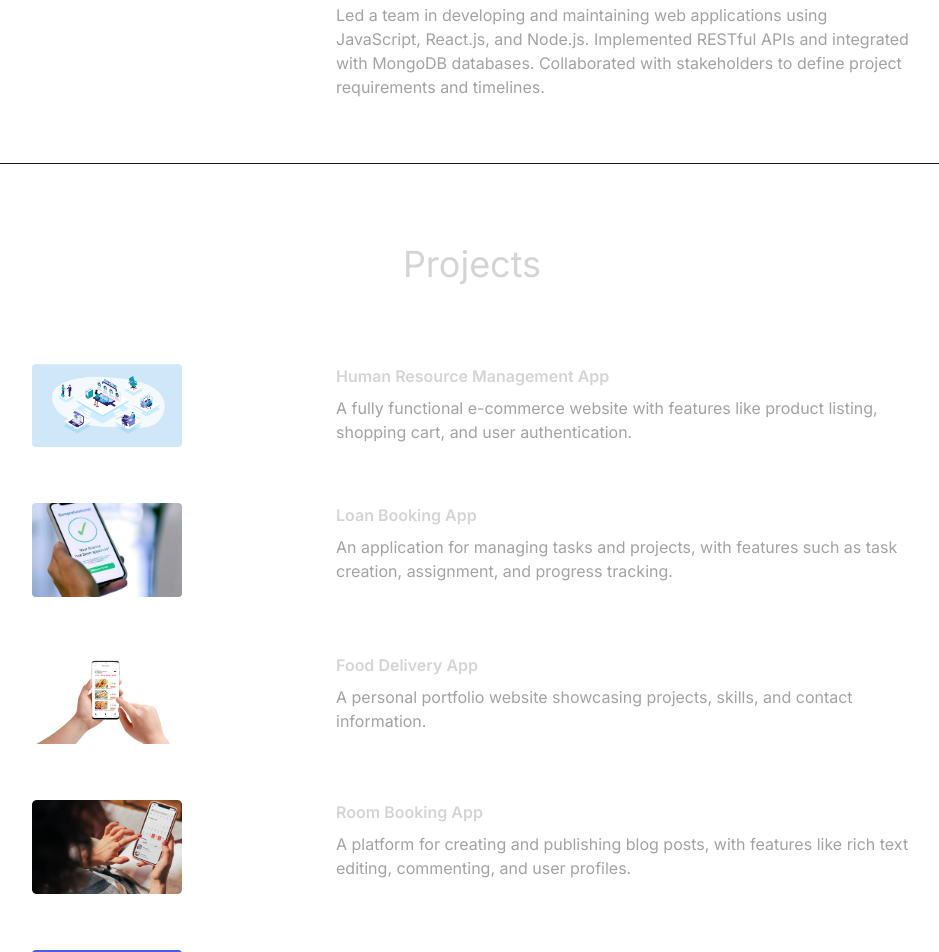
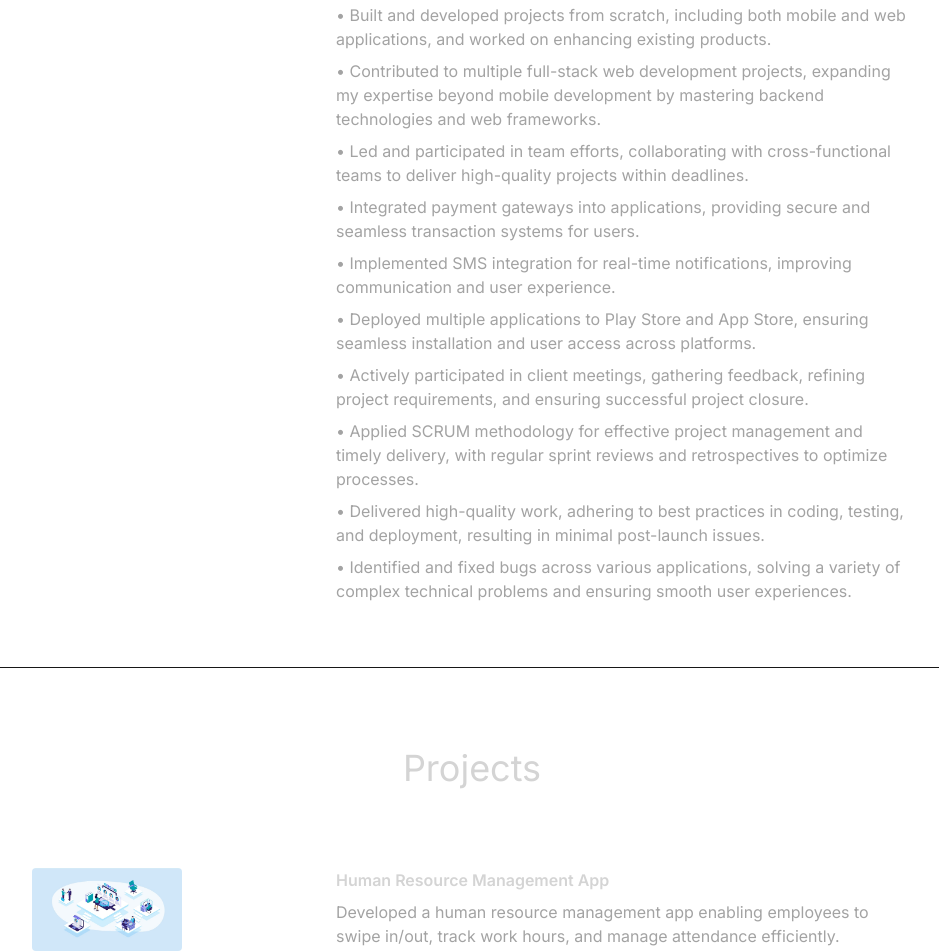
Before and after one commit to akshmohan/react_portfolio, a React (Vite) app: page / in a window 1280 px wide. Shown: the part 2260-3212 px from the top of the page, without its empty margins (168-1107 px from the left). Built offline with nearby package versions, Linux system fonts and the light colour scheme.

Commit message:
Updated the Experience and Projects section

```diff
--- a/src/components/Experience.jsx
+++ b/src/components/Experience.jsx
@@ -37,15 +37,12 @@ const Experience = () => {
                   {experience.company}
                 </span>
               </h6>
-              <p className="mb-4 text-neutral-400">{experience.description}</p>
-              {/* {experience.technologies.map((tech, index) => (
-                <span
-                  key={index}
-                  className="mr-2 mt-4 rounded bg-neutral-900 px-2 py-1 text-sm font-medium text-purple-800"
-                >
-                  {tech}
-                </span>
-              ))} */}
+              {/* <p className="mb-4 text-neutral-400">{experience.description}</p> */}
+              <div className="mb-4 text-neutral-400">
+                {experience.description.split('•').map((item, index) => (
+                  item.trim() && <p key={index} className="mb-2">• {item.trim()}</p>
+                ))}
+              </div>
             </motion.div>
           </div>
         ))}
--- a/src/constants/index.js
+++ b/src/constants/index.js
@@ -18,7 +18,25 @@ export const EXPERIENCES = [
     year: "September 2023 - Present",
     role: "Software Engineer",
     company: "Kawika Technologies Pvt.Ltd.",
-    description: `Led a team in developing and maintaining web applications using JavaScript, React.js, and Node.js. Implemented RESTful APIs and integrated with MongoDB databases. Collaborated with stakeholders to define project requirements and timelines.`,
+    description: `•	Built and developed projects from scratch, including both mobile and web applications, and worked on enhancing existing products.
+
+	•	Contributed to multiple full-stack web development projects, expanding my expertise beyond mobile development by mastering backend technologies and web frameworks.
+
+	•	Led and participated in team efforts, collaborating with cross-functional teams to deliver high-quality projects within deadlines.
+
+	•	Integrated payment gateways into applications, providing secure and seamless transaction systems for users.
+
+	•	Implemented SMS integration for real-time notifications, improving communication and user experience.
+
+	•	Deployed multiple applications to Play Store and App Store, ensuring seamless installation and user access across platforms.
+
+	•	Actively participated in client meetings, gathering feedback, refining project requirements, and ensuring successful project closure.
+
+	•	Applied SCRUM methodology for effective project management and timely delivery, with regular sprint reviews and retrospectives to optimize processes.
+
+	•	Delivered high-quality work, adhering to best practices in coding, testing, and deployment, resulting in minimal post-launch issues.
+
+	•	Identified and fixed bugs across various applications, solving a variety of complex technical problems and ensuring smooth user experiences.`,
     technologies: ["Javascript", "React.js", "Next.js", "mongoDB"],
   },
 
@@ -29,70 +47,70 @@ export const PROJECTS = [
     title: "Human Resource Management App",
     image: project1,
     description:
-      "A fully functional e-commerce website with features like product listing, shopping cart, and user authentication.",
+      "Developed a human resource management app enabling employees to swipe in/out, track work hours, and manage attendance efficiently.",
     technologies: ["HTML", "CSS", "React", "Node.js", "MongoDB"],
   },
   {
     title: "Loan Booking App",
     image: project2,
     description:
-      "An application for managing tasks and projects, with features such as task creation, assignment, and progress tracking.",
+      "Worked on a loan booking app for Kerala Financial Corporation, a government agency, to streamline loan applications, track approvals, and enhance the overall loan management process.",
     technologies: ["HTML", "CSS", "Angular", "Firebase"],
   },
   {
     title: "Food Delivery App",
     image: project3,
     description:
-      "A personal portfolio website showcasing projects, skills, and contact information.",
+      "Contributed to enhancing and maintaining a food delivery app, owned by the company, enabling customers to place orders seamlessly while streamlining order management and delivery operations.",
     technologies: ["HTML", "CSS", "React", "Bootstrap"],
   },
   {
     title: "Room Booking App ",
     image: project4,
     description:
-      "A platform for creating and publishing blog posts, with features like rich text editing, commenting, and user profiles.",
+      "Managed a booking app for a Dubai-based club, enabling members to book rooms and order food and drinks, while actively participating in client meetings to finalize and deliver the project successfully.”",
     technologies: ["HTML", "CSS", "Vue.js", "Express", "mySQL"],
   },
   {
     title: "E-Commerce App",
     image: project5,
     description:
-      "A fully functional e-commerce website with features like product listing, shopping cart, and user authentication.",
+      "Played a key role in finalizing and delivering a Dubai-based e-commerce app, ensuring a polished and functional product for launch.",
     technologies: ["HTML", "CSS", "React", "Node.js", "MongoDB"],
   },
   {
     title: "Concession Booking App",
     image: project6,
     description:
-      "A fully functional e-commerce website with features like product listing, shopping cart, and user authentication.",
+      "Contributed in the completiion of a bus ticket concession booking app for students, organized by KSRTC, with a significant contribution in implementing a payment gateway for seamless financial transactions.",
     technologies: ["HTML", "CSS", "React", "Node.js", "MongoDB"],
   },
   {
     title: "Traffic Violation Recognition App",
     image: project7,
     description:
-      "A fully functional e-commerce website with features like product listing, shopping cart, and user authentication.",
+      "Worked on completing an automated number plate tecognition app for the Kerala Police, enabling automatic notifications for traffic violations detected by street cameras, along with suspect and violation details.",
     technologies: ["HTML", "CSS", "React", "Node.js", "MongoDB"],
   },
   {
     title: "Task Management App",
     image: project8,
     description:
-      "A fully functional e-commerce website with features like product listing, shopping cart, and user authentication.",
+      "Built a full stack mobile application for creating and organising tasks, built for both online and offline functionality(Personal Project)",
     technologies: ["HTML", "CSS", "React", "Node.js", "MongoDB"],
   },
   {
     title: "AI powered Chat App",
     image: project9,
     description:
-      "A fully functional e-commerce website with features like product listing, shopping cart, and user authentication.",
+      "Developed a simple chat app built with Flutter for the frontend and Google Gemini's API for the backend(Personal Project)",
     technologies: ["HTML", "CSS", "React", "Node.js", "MongoDB"],
   },
   {
     title: "Real Estate Website",
     image: project10,
     description:
-      "A fully functional e-commerce website with features like product listing, shopping cart, and user authentication.",
+      "Developed a full stack web application using the MERN Stack, for users to see and list real estate properties for sale or rent(Personal Project)",
     technologies: ["HTML", "CSS", "React", "Node.js", "MongoDB"],
   },
 ];
```
